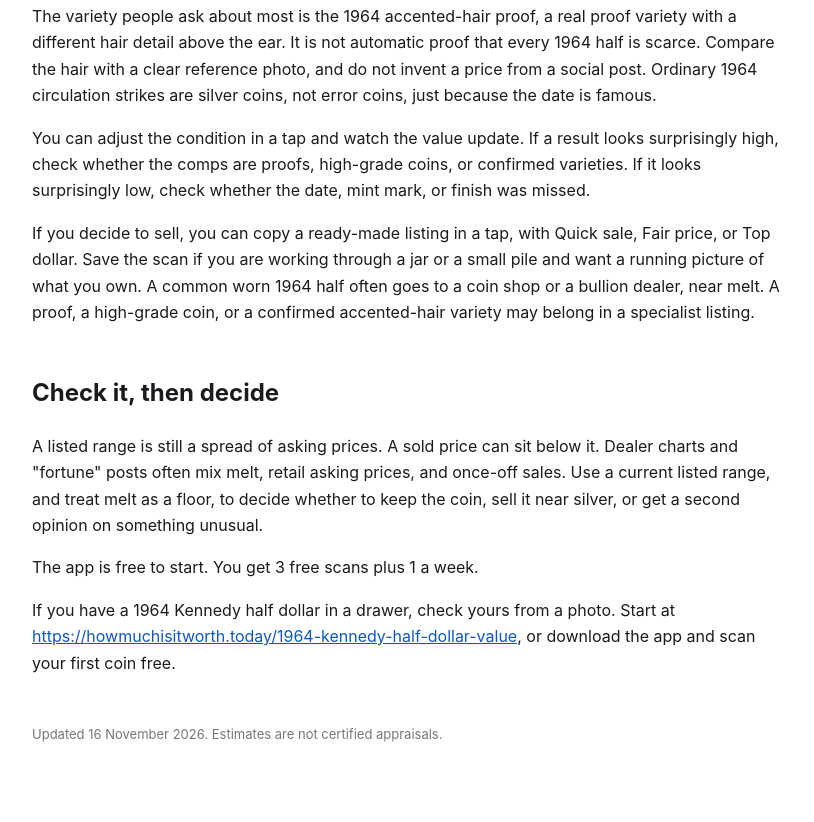
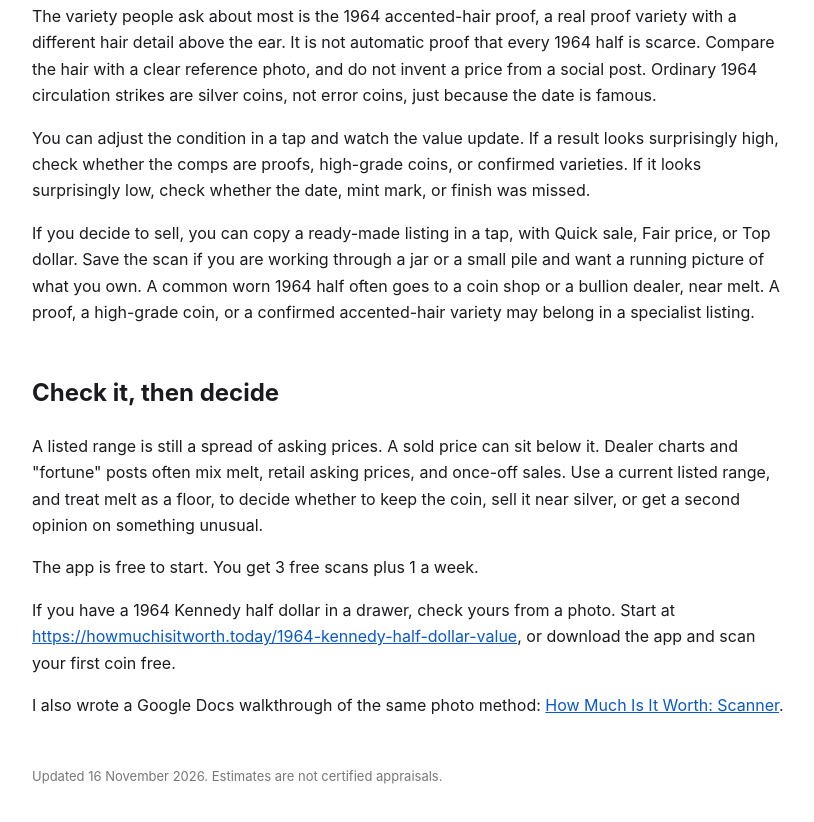
Before and after one commit to hmg166/how-much-is-it-worth-guides, a plain HTML site: page 1964-kennedy-half-dollar-from-a-photo/index.html in a window 1280 px wide. Shown: the part 1704-2526 px from the top of the page, without its empty margins (228-1042 px from the left). Drawn offline with Linux system fonts and the light colour scheme.

Commit message:
Add Google Docs loop links to Pokemon and Kennedy guides
Close the GitHub to Docs step of the wave 2 day 1 cross-platform loop
with the planned walkthrough sentence and branded anchor.

```diff
--- a/1964-kennedy-half-dollar-from-a-photo/index.html
+++ b/1964-kennedy-half-dollar-from-a-photo/index.html
@@ -22,4 +22,5 @@ a{color:#0a58ca}h1{line-height:1.25}h2{margin-top:2em}header{font-size:14px;colo
 <p>A listed range is still a spread of asking prices. A sold price can sit below it. Dealer charts and "fortune" posts often mix melt, retail asking prices, and once-off sales. Use a current listed range, and treat melt as a floor, to decide whether to keep the coin, sell it near silver, or get a second opinion on something unusual.</p>
 <p>The app is free to start. You get 3 free scans plus 1 a week.</p>
 <p>If you have a 1964 Kennedy half dollar in a drawer, check yours from a photo. Start at <a href="https://howmuchisitworth.today/1964-kennedy-half-dollar-value">https://howmuchisitworth.today/1964-kennedy-half-dollar-value</a>, or download the app and scan your first coin free.</p>
+<p>I also wrote a Google Docs walkthrough of the same photo method: <a href="https://docs.google.com/document/d/e/2PACX-1vQHfPCsah7OPq7oxl9qgEYjdjbHIRRKDN2YxR5vT97iWKm2g67Ul0xso5RF6x3RMk1Ms9OvgaPh3a5N/pub">How Much Is It Worth: Scanner</a>.</p>
 <footer>Updated 16 November 2026. Estimates are not certified appraisals.</footer></body></html>
```
Also changed, not shown: pokemon-card-value-from-a-photo/index.html (+1 -0 lines).
